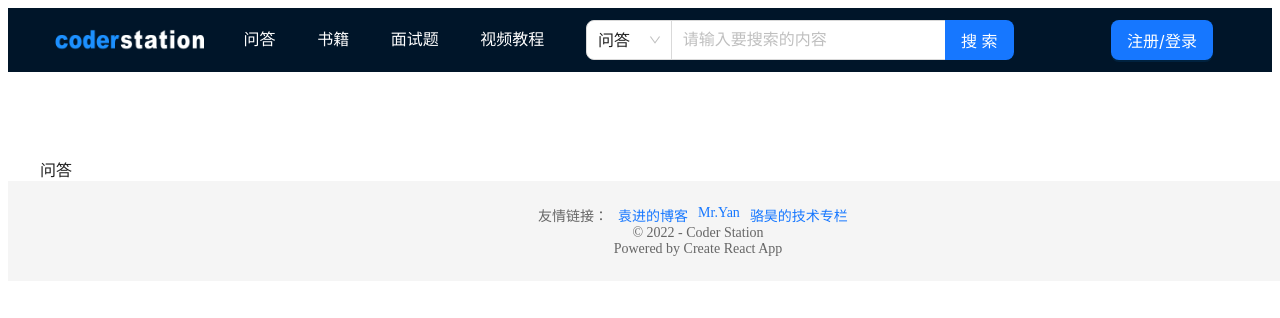
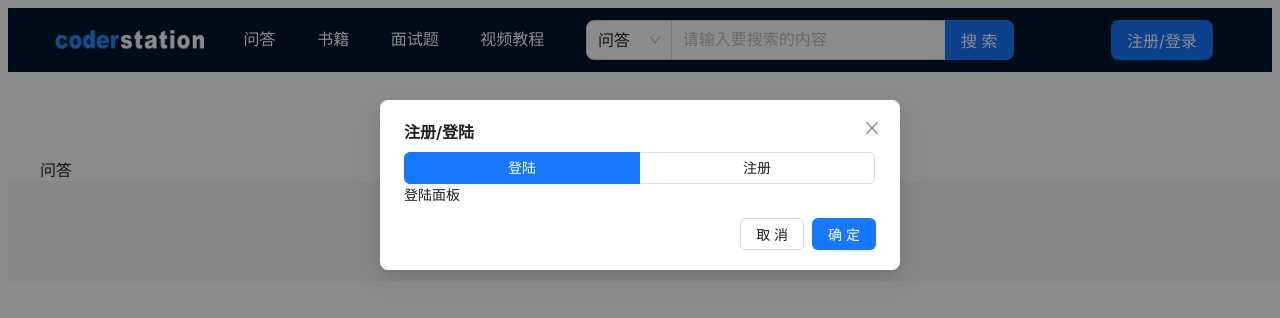
Before and after one commit to zzyeah/community-frontend, a React (Create React App) app: page /issues in a window 1280 px wide. Both pictures are taken after a click on the button "注册/登录". Shown: the top 318 px of the page. Built offline with nearby package versions, Linux system fonts and the light colour scheme.

Commit message:
feat(Login): :sparkles: 构建登陆组件

```diff
--- /dev/null
+++ b/globals.d.ts
@@ -0,0 +1,2 @@
+declare module "*.scss";
+declare module "*.css";
--- a/path.json
+++ b/path.json
@@ -2,7 +2,8 @@
   "compilerOptions": {
     "baseUrl": "./",
     "paths": {
-      "@/*": ["src/*"]
+      "@/*": ["src/*"],
+      "@styles/*": ["src/styles/*"]
     }
   }
 }
--- a/src/App.tsx
+++ b/src/App.tsx
@@ -1,18 +1,33 @@
-import React from "react";
+import React, { useState } from "react";
 import "./styles/App.css";
 import NavHeader from "./components/NavHeader";
 import PageFooter from "./components/PageFooter";
 import { Layout } from "antd";
 import RouteConfig from "./router";
+import LoginForm from "./components/LoginForm";
 
 const { Header, Content, Footer } = Layout;
 
 function App() {
+  const [isModalOpen, setIsModalOpen] = useState(false);
+
+  function closeModal() {
+    setIsModalOpen(false);
+  }
+
+  /**
+   * 打开弹框
+   */
+  function loginHandle() {
+    setIsModalOpen(true);
+    console.log("loginHandle");
+  }
+
   return (
     <div className="App">
       {/* 头部 */}
       <Header>
-        <NavHeader />
+        <NavHeader loginHandle={loginHandle} />
       </Header>
       {/* 路由页面 */}
       <Content className="content">
@@ -22,6 +37,8 @@ function App() {
       <Footer className="footer">
         <PageFooter />
       </Footer>
+      {/* 登陆弹窗 */}
+      <LoginForm isShow={isModalOpen} closeModal={closeModal} />
     </div>
   );
 }
--- a/src/components/LoginAvatar.tsx
+++ b/src/components/LoginAvatar.tsx
@@ -1,12 +1,46 @@
-import React from 'react'
+import { UserState } from "@/redux/user/userSlice";
+import { Avatar, Button, List, Popover } from "antd";
+import { UserOutlined } from "@ant-design/icons";
+import React from "react";
+import { useSelector } from "react-redux";
+import styles from "../styles/LoginAvatar.module.css";
+
+export interface LoginAvatarProps {
+  loginHandle: () => void;
+}
 
 // 该组件用于显示用户的头像，如果用户没有登录，那么就显示登录注册按钮
-function LoginAvatar() {
-  return (
-    <div>
+function LoginAvatar(props: LoginAvatarProps) {
+  const { isLogin } = useSelector<{ user: UserState }, UserState>(
+    (state) => state.user
+  );
 
-    </div>
-  )
+  let loginSatus = null;
+
+  if (isLogin) {
+    const content = (
+      <List
+        dataSource={["个人中心", "退出登陆"]}
+        size="large"
+        renderItem={(item) => {
+          return <List.Item style={{ cursor: "pointer" }}>{item}</List.Item>;
+        }}
+      />
+    );
+    loginSatus = (
+      <Popover content={content} trigger={"hover"} placement="bottom">
+        <Avatar src="" size={"large"} icon={<UserOutlined />} />
+      </Popover>
+    );
+  } else {
+    loginSatus = (
+      <Button type="primary" size="large" onClick={props.loginHandle}>
+        注册/登录
+      </Button>
+    );
+  }
+
+  return <div className={styles.avatarContainer}>{loginSatus}</div>;
 }
 
-export default LoginAvatar
+export default LoginAvatar;
--- /dev/null
+++ b/src/components/LoginForm.tsx
@@ -0,0 +1,78 @@
+import { Modal, Radio, RadioChangeEvent } from "antd";
+import React, { useState } from "react";
+import styles from "../styles/LoginForm.module.css";
+
+export interface LoginFormProps {
+  isShow: boolean;
+  closeModal: () => void;
+}
+
+export enum LoginFormRadioButtonTypes {
+  LOGIN,
+  REGISTER,
+}
+
+function LoginForm(props: LoginFormProps) {
+  const { isShow, closeModal } = props;
+  const { Group, Button } = Radio;
+  const [value, setValue] = useState(LoginFormRadioButtonTypes.LOGIN);
+
+  function handleOk(): void {
+    throw new Error("Function not implemented.");
+  }
+
+  function onChange(e: RadioChangeEvent) {
+    const { value } = e.target;
+    setValue(value);
+  }
+
+  function LoginContainer() {
+    return <>登陆面板</>;
+  }
+
+  function RegisterContainer() {
+    return <>注册面板</>;
+  }
+
+  let container = null;
+  if (value === LoginFormRadioButtonTypes.LOGIN) {
+    container = <LoginContainer />;
+  } else {
+    container = <RegisterContainer />;
+  }
+
+  return (
+    <div>
+      <Modal
+        title="注册/登陆"
+        open={isShow}
+        onOk={handleOk}
+        onCancel={closeModal}
+      >
+        <Group
+          value={value}
+          onChange={onChange}
+          className={styles.radioGroup}
+          buttonStyle="solid"
+        >
+          <Button
+            value={LoginFormRadioButtonTypes.LOGIN}
+            className={styles.radioButton}
+          >
+            登陆
+          </Button>
+          <Button
+            value={LoginFormRadioButtonTypes.REGISTER}
+            className={styles.radioButton}
+          >
+            注册
+          </Button>
+        </Group>
+        {/* 下面需要显示对应功能的表单 */}
+        {container}
+      </Modal>
+    </div>
+  );
+}
+
+export default LoginForm;
--- a/src/components/NavHeader.tsx
+++ b/src/components/NavHeader.tsx
@@ -1,5 +1,6 @@
-import { Button, Input, Select, Space } from "antd";
+import { Input, Select, Space } from "antd";
 import { NavLink } from "react-router-dom";
+import LoginAvatar from "./LoginAvatar";
 const { Search } = Input;
 const options = [
   {
@@ -11,7 +12,9 @@ const options = [
     label: "书籍",
   },
 ];
-function NavHeader() {
+function NavHeader(props) {
+
+
   return (
     <div className="headerContainer">
       {/* 头部logo */}
@@ -60,9 +63,7 @@ function NavHeader() {
       </div>
       {/* 登陆按钮 */}
       <div className="loginBtnContainer">
-        <Button type="primary" size="large">
-          注册/登录
-        </Button>
+        <LoginAvatar loginHandle={props.loginHandle}/>
       </div>
     </div>
   );
--- /dev/null
+++ b/src/styles/LoginAvatar.module.css
@@ -0,0 +1,9 @@
+.avatarContainer{
+    width: 40px;
+    height: 40px;
+    background-color: rgb(226, 225, 225);
+    display: flex;
+    justify-content:center;
+    align-items:center;
+    border-radius:50%;
+}
--- /dev/null
+++ b/src/styles/LoginForm.module.css
@@ -0,0 +1,30 @@
+.container {
+    margin-top: 30px;
+}
+.container h1 {
+    text-align: center;
+    margin: 30px auto;
+    font-weight: 200;
+    font-size: 26px;
+}
+
+.captchaImg {
+    width: 120px;
+    height: 40px;
+    cursor: pointer;
+    margin-left: 10px;
+}
+
+.captchaImg svg {
+    width: 100%;
+    height: 100%;
+}
+
+.radioGroup{
+    width: 100%;
+}
+
+.radioButton{
+    width: 50%;
+    text-align: center;
+}
```
Also changed, not shown: package.json (+7 -2 lines), src/index.tsx (+3 -4 lines), src/redux/user/userSlice.ts (+12 -0 lines), 1 other file (tests, documents, lock files or other folders).
